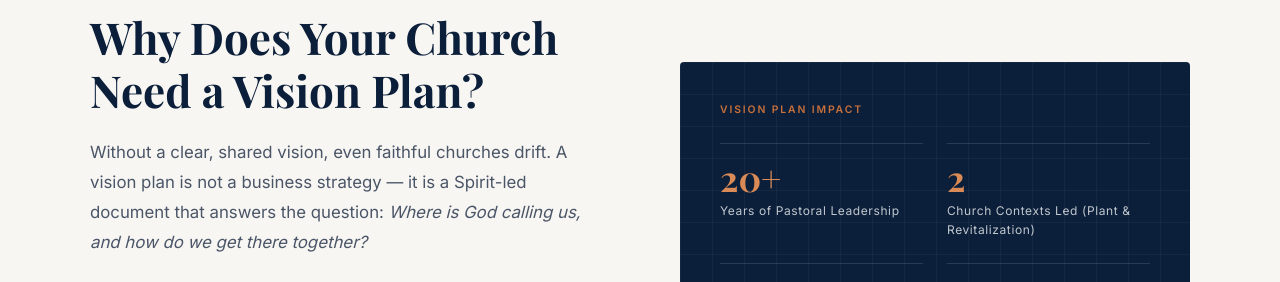
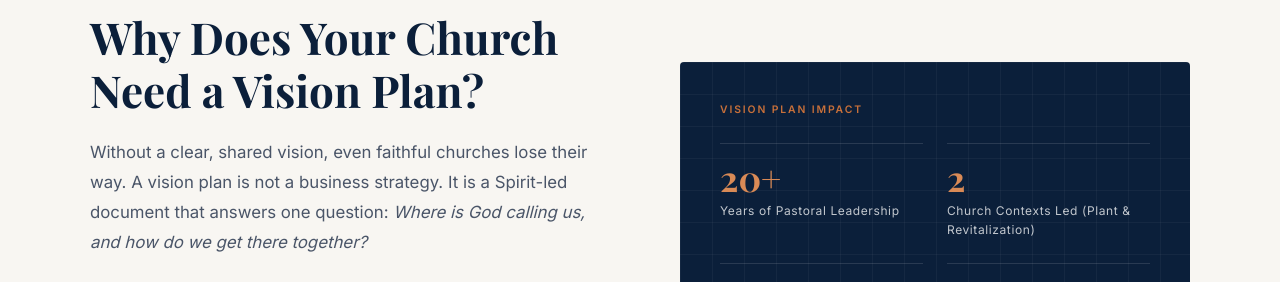
Before and after one commit to DeliverDigital-WebsiteAgency/ekkleon-site, a Next.js app: page / in a window 1280 px wide. Shown: the part 2740-3022 px from the top of the page. Built offline with nearby package versions, Linux system fonts and the light colour scheme; no server answers; a web font is replaced by a local one.

Commit message:
Refresh Vision intro copy and remove em dash

```diff
--- a/app/components/Vision.js
+++ b/app/components/Vision.js
@@ -39,7 +39,7 @@ export default function Vision() {
             color: 'var(--text-mid)',
             lineHeight: 1.8,
             marginBottom: '1.25rem',
-          }}>Without a clear, shared vision, even faithful churches drift. A vision plan is not a business strategy — it is a Spirit-led document that answers the question: <em>Where is God calling us, and how do we get there together?</em></p>
+          }}>Without a clear, shared vision, even faithful churches lose their way. A vision plan is not a business strategy. It is a Spirit-led document that answers one question: <em>Where is God calling us, and how do we get there together?</em></p>
 
           <div style={{ display: 'flex', flexDirection: 'column', gap: '1rem', margin: '1.5rem 0' }}>
             {pillars.map((pillar, i) => (
```
